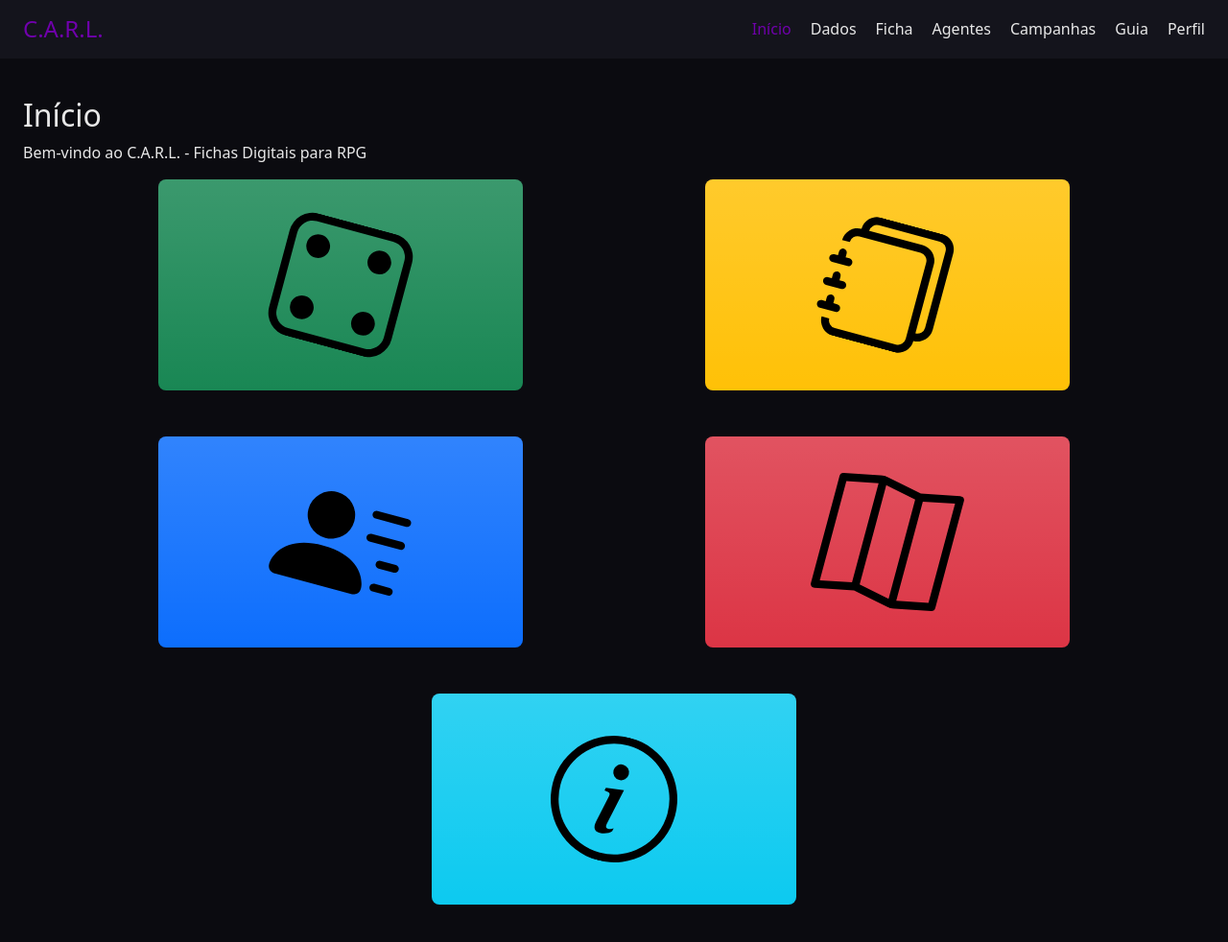
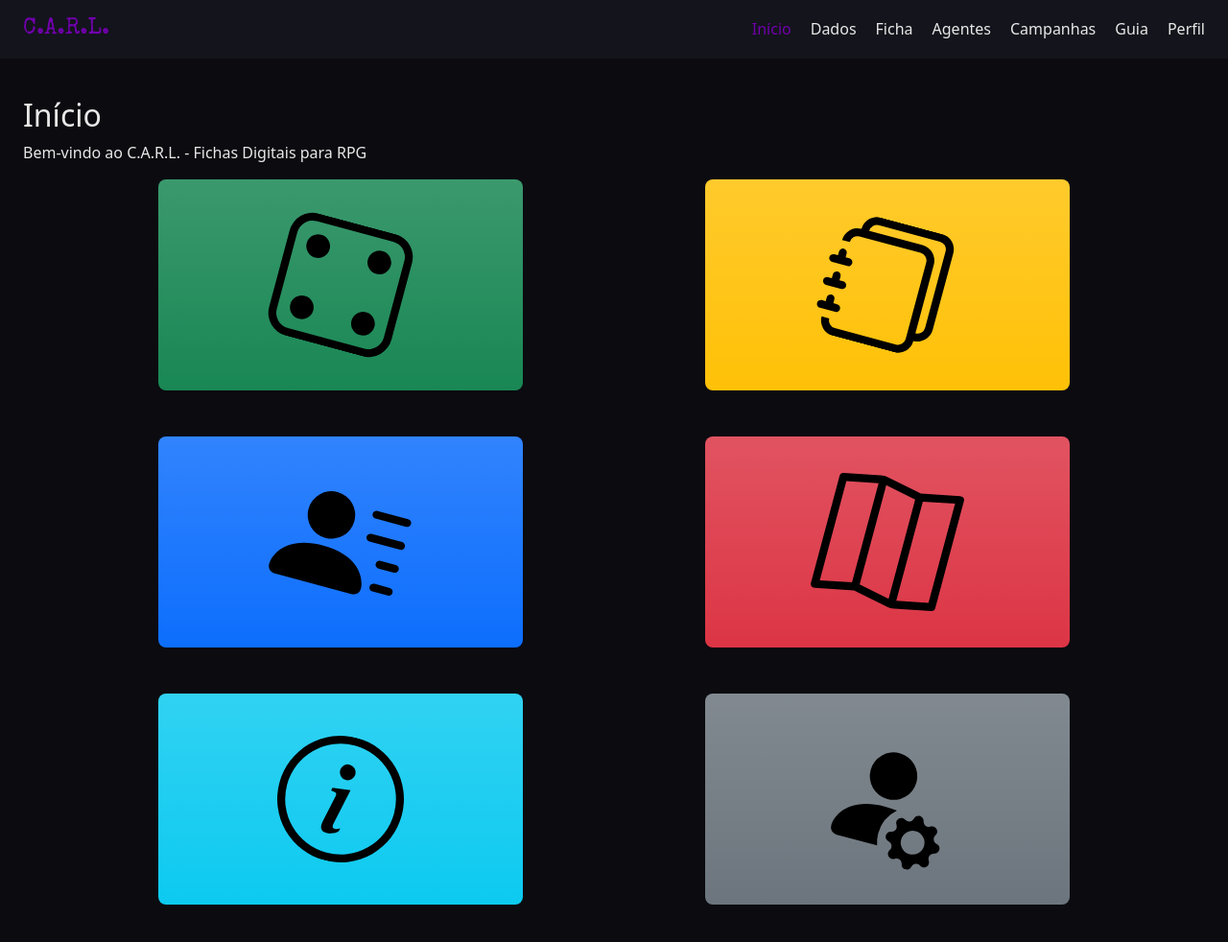
Before and after one commit to amandaolliveira/fichas-rpg, a plain HTML site: page src/index.html in a window 1280 px wide. Shown: the whole page at 96% size. Drawn offline with nearby package versions, Linux system fonts and the light colour scheme.

Commit message:
add: card para perfil de usuário

```diff
--- a/src/css/style.css
+++ b/src/css/style.css
@@ -6,7 +6,6 @@ body {
 	color: #e8e8e8;
 }
 
-/* classe em vez de "nav": existe mais de um <nav> na página (menu e cards) */
 .cabecalho {
 	background-color: #14141c;
 	padding: 16px 24px;
@@ -138,3 +137,7 @@ img {
 .card-custom:focus-visible>.conteudo-card>.titulo-card {
 	opacity: 1;
 }
+
+h1 {
+	font-family: 'Special Elite', 'Courier New', Courier, monospace;
+}
--- a/src/index.html
+++ b/src/index.html
@@ -78,6 +78,14 @@
 							</span>
 						</a>
 					</li>
+					<li>
+						<a href="#perfil" class="card-custom bg-secondary bg-gradient">
+							<img src="img/perfil.svg" alt="" aria-hidden="true">
+							<span class="conteudo-card">
+								<span class="titulo-card">Perfil</span>
+							</span>
+						</a>
+					</li>
 				</ul>
 			</nav>
 		</section>
```
